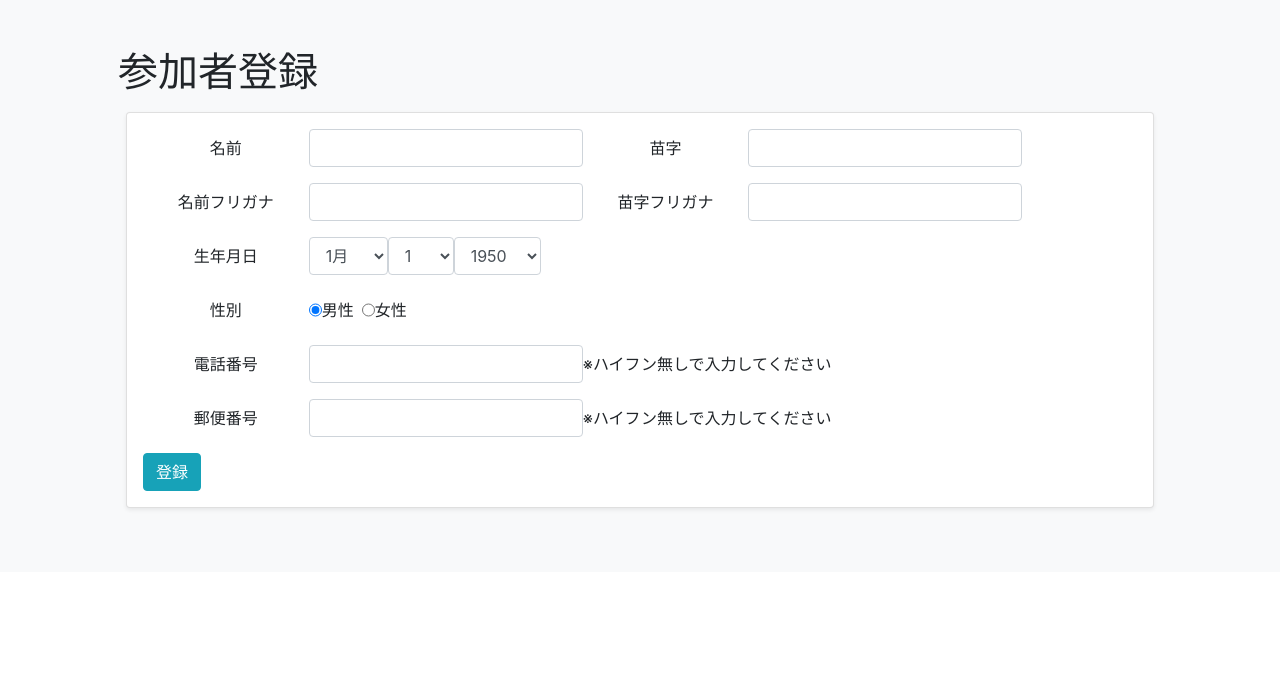
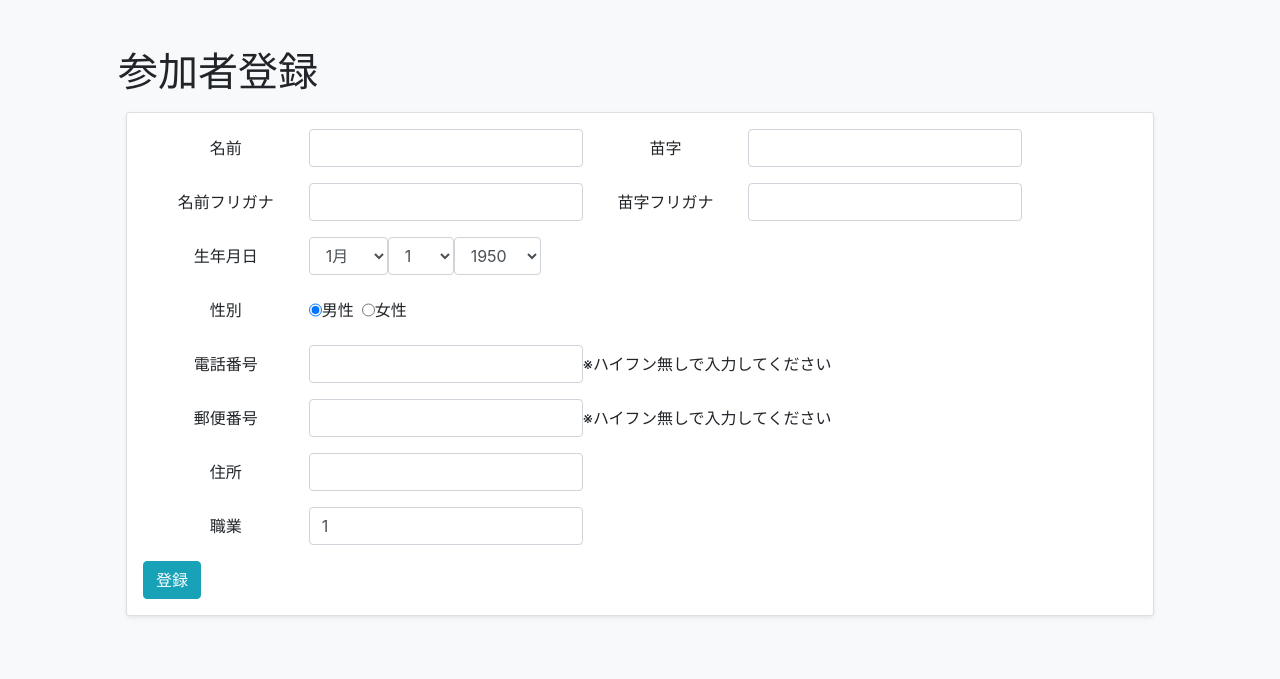
Before and after one commit to momijimanju/pbl-2, a Django app: page /reception/firstform/ in a window 1280 px wide. Shown: the top 679 px of the page. Run offline with Django 3.2, Linux system fonts and the light colour scheme; some libraries are stand-ins or nearby versions.

Commit message:
一時commit

```diff
--- a/pbl/reception/forms.py
+++ b/pbl/reception/forms.py
@@ -6,15 +6,22 @@
 class FirstEntryFrom(forms.ModelForm):
   def __init__(self, *args, **kwargs):
     super().__init__(*args, **kwargs)
+    # 郵便番号を入力すると住所を地頭的に入力するための属性指定
+    self.fields['postal_code'].widget = forms.TextInput(attrs={
+      'onKeyUp': "AjaxZip3.zip2addr(this,'','street_address','street_address');",
+      'class': 'form-control',
+    })
     for field in self.fields.values():
       field.widget.attrs['class'] = 'form-control'
 
   class Meta:
     model = JoinUser
     fields = ('first_name', 'last_name','read_first_name', 'read_last_name',
-               'birthday', 'gender', 'phone_number', 'postal_code')
+               'birthday', 'gender', 'phone_number', 'postal_code', 'street_address',
+               'profession',
+             )
 
     widgets = {
             'birthday': forms.SelectDateWidget(years=[x for x in range(1950, datetime.datetime.now().year + 1)]),
-            'gender': forms.RadioSelect
+            'gender': forms.RadioSelect,
     }
--- a/pbl/templates/base.html
+++ b/pbl/templates/base.html
@@ -19,4 +19,5 @@
 <script src="{% static 'js/jquery-3.4.1.min.js' %}" type="text/javascript"></script>
 <script src="{% static 'js/bootstrap.bundle.min.js' %}" type="text/javascript"></script>
 <script src="{% static 'js/bootstrap.min.js' %}" type="text/javascript"></script>
+<script src="https://ajaxzip3.github.io/ajaxzip3.js" charset="UTF-8"></script>
 </html>
--- a/pbl/templates/reception/first_entry_form.html
+++ b/pbl/templates/reception/first_entry_form.html
@@ -40,6 +40,14 @@
       {{ form.postal_code }}
       {{ form.postal_code.help_text }}
     </div>
+    <div class="form-group form-inline">
+        <label for="street_address" class="col-sm-2">{{ form.street_address.label }}</label>
+        {{ form.street_address }}
+    </div>
+    <div class="form-group form-inline">
+        <label for="street_address" class="col-sm-2">{{ form.profession.label }}</label>
+        {{ form.profession }}
+    </div>
 
     <button type="submit" class="btn btn-info">登録</button>
     {% csrf_token %}
```
